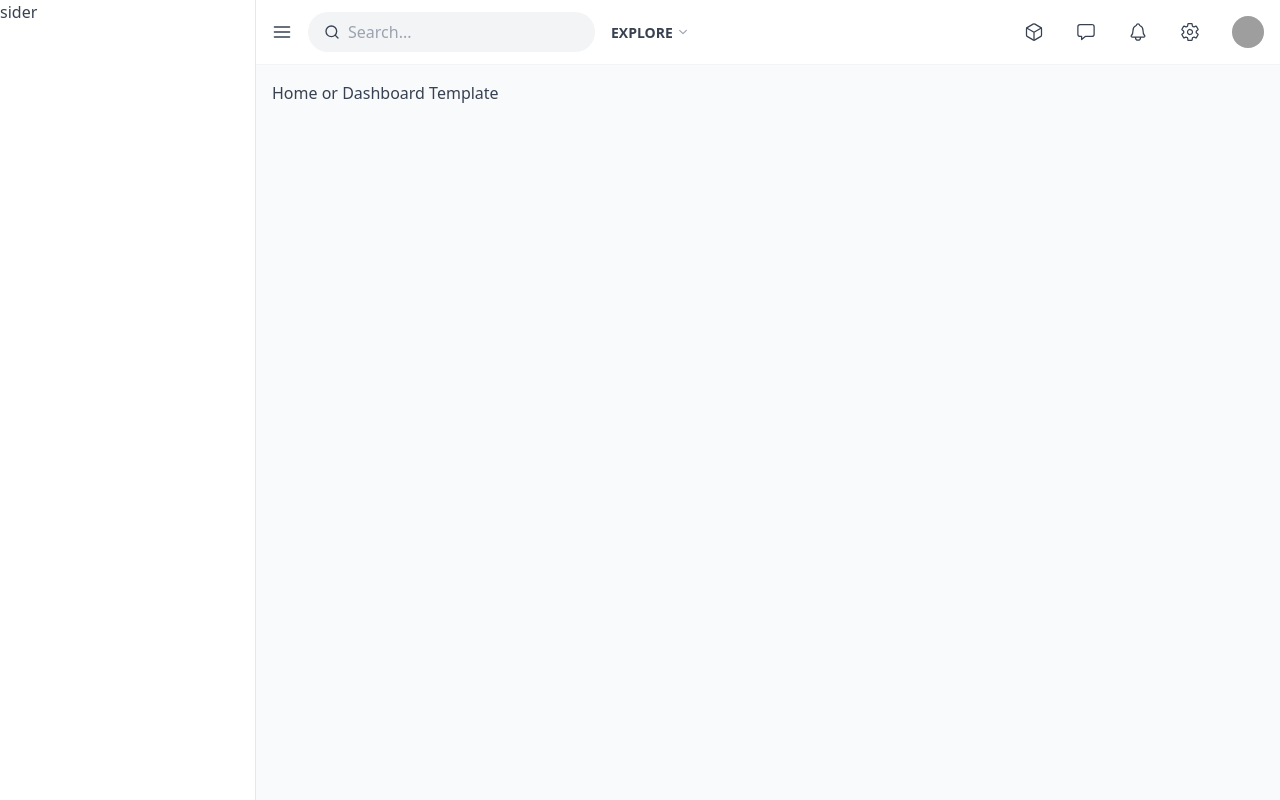
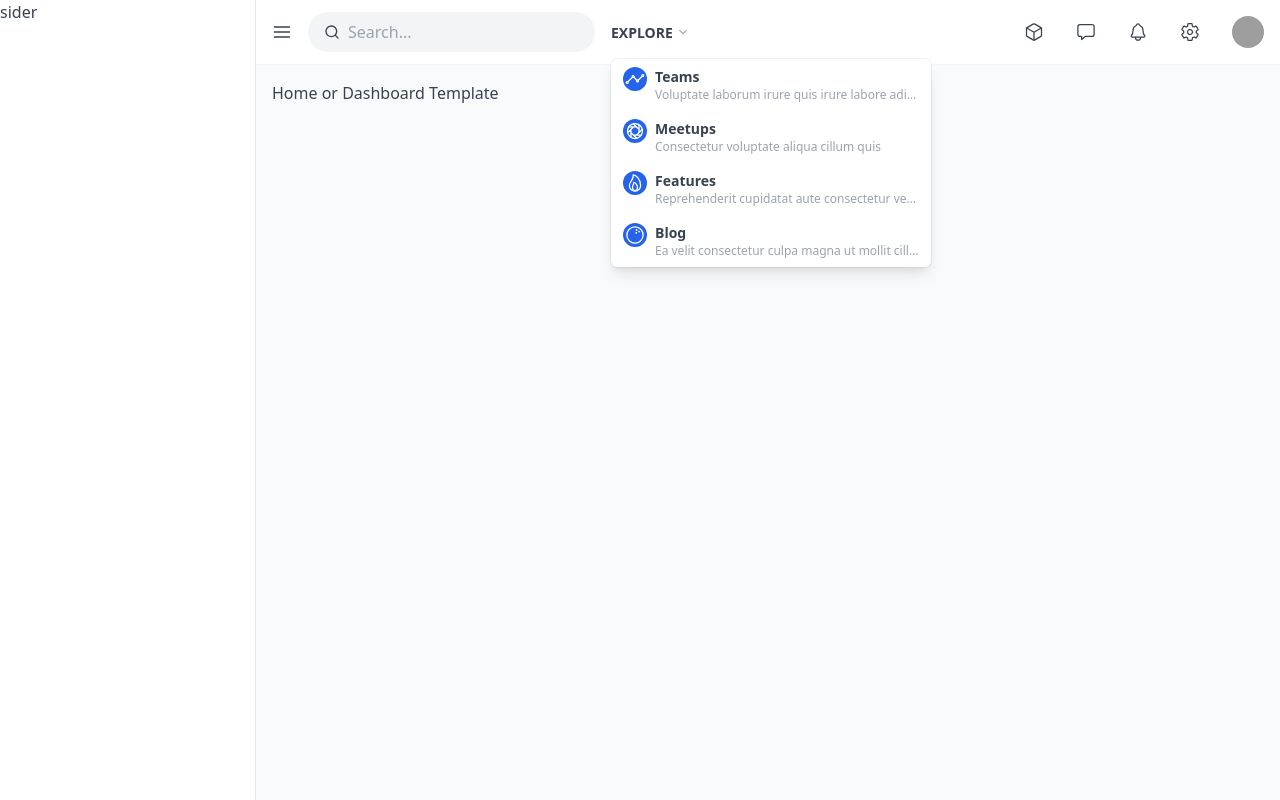
Before and after one commit to andriyfm/next-esse, a Next.js app: page / in a window 1280 px wide. Both pictures are taken after a click on the button "EXPLORE". Built offline with nearby package versions, Linux system fonts and the light colour scheme; grey boxes are pictures that could not be loaded.

Commit message:
Styling the dropdown explore

```diff
--- a/package.json
+++ b/package.json
@@ -14,6 +14,7 @@
     "test-all": "yarn check-format && yarn check-lint && yarn check-types && yarn build"
   },
   "dependencies": {
+    "@headlessui/react": "^1.4.1",
     "autoprefixer": "^10.3.7",
     "next": "11.1.2",
     "postcss": "^8.3.11",
--- /dev/null
+++ b/src/components/atoms/DropdownMenu.tsx
@@ -0,0 +1,53 @@
+import * as React from "react";
+import { Menu, Transition } from "@headlessui/react";
+import { IoChevronDown } from "react-icons/io5";
+
+interface Props {
+  name: string;
+  children: React.ReactElement | React.ReactElement[];
+  menuPosition?: "bottom-left" | "bottom-right" | "top-right" | "top-left";
+}
+
+export const DropdownMenu: React.FC<Props> = (props) => {
+  const getMenuPositionStyle = () => {
+    switch (props.menuPosition) {
+      case "bottom-right":
+        return "mt-4 right-0 origin-top-right";
+      case "top-right":
+        return "mb-14 -bottom-full right-0 origin-bottom-right";
+      case "top-left":
+        return "mb-14 -bottom-full left-0 origin-bottom-left";
+      default:
+        return "mt-4 left-0 origin-top-left";
+    }
+  };
+
+  return (
+    <Menu as="div" className="relative inline-block text-left">
+      <Menu.Button className="flex items-center space-x-1 text-sm font-semibold uppercase">
+        <span className="leading-normal">{props.name}</span>
+        <IoChevronDown className="text-xs text-gray-400" />
+      </Menu.Button>
+
+      <Transition
+        as={React.Fragment}
+        enter="transition ease-out duration-100"
+        enterFrom="transform opacity-0 scale-95"
+        enterTo="transform opacity-100 scale-100"
+        leave="transition ease-in duration-75"
+        leaveFrom="transform opacity-100 scale-100"
+        leaveTo="transform opacity-0 scale-95"
+      >
+        <Menu.Items
+          className={`absolute bg-white rounded-md shadow-lg ring-1 ring-black ring-opacity-5 focus:outline-none ${getMenuPositionStyle()}`}
+        >
+          {props.children}
+        </Menu.Items>
+      </Transition>
+    </Menu>
+  );
+};
+
+DropdownMenu.defaultProps = {
+  menuPosition: "bottom-right",
+};
--- a/src/components/atoms/index.tsx
+++ b/src/components/atoms/index.tsx
@@ -1,2 +1,3 @@
 export { ButtonToggleMenu } from "./ButtonToggleMenu";
+export { DropdownMenu } from "./DropdownMenu";
 export { PageHead } from "./PageHead";
--- a/src/components/molecules/DropdownExplore.tsx
+++ b/src/components/molecules/DropdownExplore.tsx
@@ -1,16 +1,30 @@
+import { Menu } from "@headlessui/react";
+import * as Atom from "components/atoms";
+import { dropdownExploreData } from "data/dropdownExploreData";
 import * as React from "react";
-import { IoChevronDown } from "react-icons/io5";
 
 export const DropdownExplore: React.FC = () => {
   return (
-    <div>
-      {/* dropdown button */}
-      <button className="flex items-center space-x-1 text-sm font-semibold uppercase">
-        <div className="leading-normal">explore</div>
-        <IoChevronDown className="text-xs text-gray-400" />
-      </button>
-
-      {/* dropdown menu here.. */}
-    </div>
+    <Atom.DropdownMenu name="explore" menuPosition="bottom-left">
+      {dropdownExploreData.map((item) => (
+        <Menu.Item key={item.name}>
+          {({ active }) => (
+            <button className="flex max-w-xs px-3 py-2 space-x-2 text-sm rounded-md hover:bg-gray-50 group">
+              <div className="flex items-center justify-center flex-none w-6 h-6 text-xl text-white bg-blue-600 rounded-full">
+                {item.icon}
+              </div>
+              <div className="flex-1 text-left truncate">
+                <div className="text-sm font-semibold capitalize truncate">
+                  {item.name}
+                </div>
+                <div className="text-xs text-gray-400 truncate">
+                  {item.description}
+                </div>
+              </div>
+            </button>
+          )}
+        </Menu.Item>
+      ))}
+    </Atom.DropdownMenu>
   );
 };
--- a/src/configs/appConfig.tsx
+++ b/src/configs/appConfig.tsx
@@ -1,2 +1,2 @@
-export const APP_NAME = "Nextesse";
+export const APP_NAME = "NEXTESSE";
 export const APP_DESCRIPTION = "Generated by create next app";
--- /dev/null
+++ b/src/data/dropdownExploreData.tsx
@@ -0,0 +1,37 @@
+import * as React from "react";
+import {
+  IoAnalyticsOutline,
+  IoApertureOutline,
+  IoBowlingBallOutline,
+  IoFlameOutline,
+} from "react-icons/io5";
+
+export type DropdownExploreType = {
+  name: string;
+  description: string;
+  icon: React.ReactElement;
+};
+
+export const dropdownExploreData: DropdownExploreType[] = [
+  {
+    name: "teams",
+    description: "Voluptate laborum irure quis irure labore adipisicing",
+    icon: <IoAnalyticsOutline />,
+  },
+  {
+    name: "meetups",
+    description: "Consectetur voluptate aliqua cillum quis",
+    icon: <IoApertureOutline />,
+  },
+  {
+    name: "features",
+    description: "Reprehenderit cupidatat aute consectetur veniam voluptate",
+    icon: <IoFlameOutline />,
+  },
+  {
+    name: "blog",
+    description:
+      "Ea velit consectetur culpa magna ut mollit cillum  et nostrud dolor duis laborum",
+    icon: <IoBowlingBallOutline />,
+  },
+];
```
Also changed, not shown: 1 other file (tests, documents, lock files or other folders).
